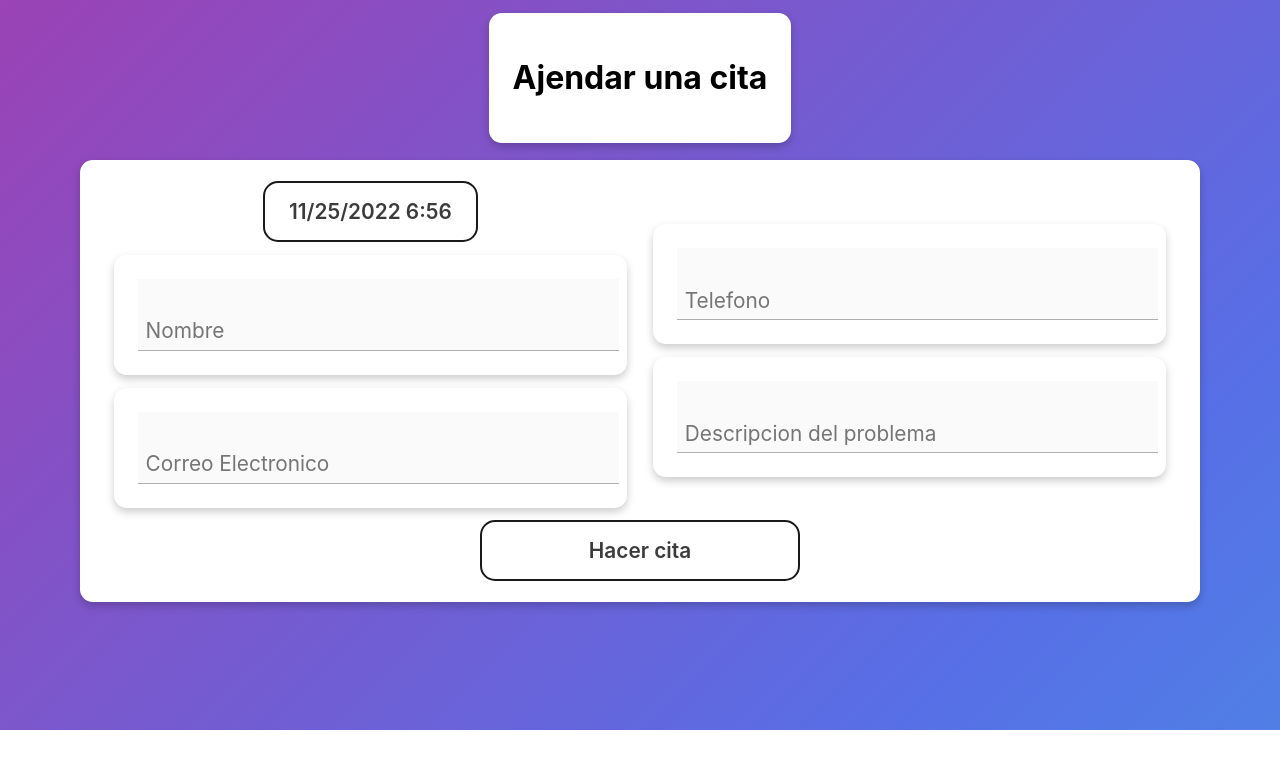
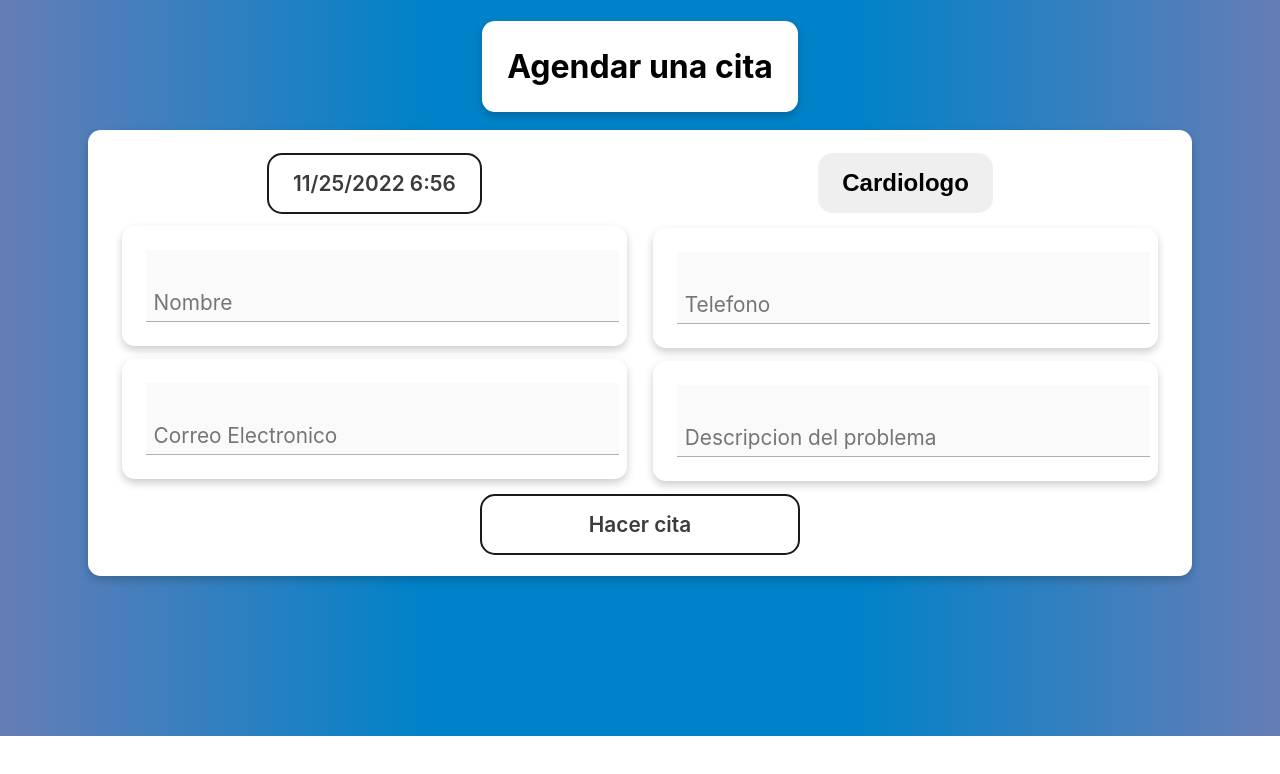
Before and after one commit to AlexLiCa/proyecto_consultorio, a React (Create React App) app in the folder consultorio/: page / in a window 1280 px wide. Shown: the top 774 px of the page. Built offline with nearby package versions, Linux system fonts and the light colour scheme.

Commit message:
diseño de la pagina de citas listo

```diff
--- a/consultorio/src/App.css
+++ b/consultorio/src/App.css
@@ -9,25 +9,11 @@ body {
 }
 
 .bg {
-  width: auto;
-  height: auto;
-  min-height: 45em;
-  padding-bottom: 0.6rem;
-  background-size: 300% 300%;
-  background-image: linear-gradient(
-        -45deg,
-        rgba(59,173,227,1) 0%,
-        rgba(87,111,230,1) 25%,
-        rgba(152,68,183,1) 51%,
-        rgba(255,53,127,1) 100%
-  );
-  animation: AnimateBG 20s ease infinite;
-}
-
-@keyframes AnimateBG {
-  0%{background-position:0% 50%}
-  50%{background-position:100% 50%}
-  100%{background-position:0% 50%}
+  background: #667db6;  /* fallback for old browsers */
+  background: -webkit-linear-gradient(to right, #667db6, #0082c8, #0082c8, #667db6);  /* Chrome 10-25, Safari 5.1-6 */
+  background: linear-gradient(to right, #667db6, #0082c8, #0082c8, #667db6); /* W3C, IE 10+/ Edge, Firefox 16+, Chrome 26+, Opera 12+, Safari 7+ */
+  min-height: 45rem;
+  padding: 0.5rem;
 }
 
 
@@ -69,6 +55,17 @@ body {
   transition: 0.3s;
         /* arriba - derecha - abajo- izquierda  */
   padding: 1.5rem;
+  margin: 0.8rem;
+  border-radius: .8rem;
+  background: white;
+}
+
+.card-title {
+  /* Add shadows to create the "card" effect */
+  box-shadow: 0 4px 8px 0 rgba(0,0,0,0.2);
+  transition: 0.3s;
+        /* arriba - derecha - abajo- izquierda  */
+  padding: 0.3rem 1.6rem 0.3rem 1.6rem;
   margin: 0.8rem;
   border-radius: .8rem;
   background: white;
@@ -210,3 +207,54 @@ body {
   transform: scaleX(1);
   transition: all 0.1s ease;
 }
+
+.dropbtn {
+  border: 2px solid #1A1A1A;
+  border-radius: 15px;
+  box-sizing: border-box;
+  color: black;
+  padding: 16px;
+  font-size: 1.5rem;
+  border: none;
+  cursor: pointer;
+  font-weight: 600;
+  line-height: normal;
+  margin: 0.1em;
+  max-width: 20rem;
+  outline: none;
+  padding: 16px 24px;
+}
+
+.dropdown {
+  position: relative;
+  display: inline-block;
+}
+
+.dropdown-content {
+  display: none;
+  position: absolute;
+  background-color: #f9f9f9;
+  min-width: 160px;
+  box-shadow: 0px 8px 16px 0px rgba(0,0,0,0.2);
+  z-index: 1;
+}
+
+.dropdown-content a {
+  color: black;
+  padding: 12px 16px;
+  text-decoration: none;
+  display: block;
+}
+
+.dropdown-content a:hover {background-color: #f1f1f1}
+
+.dropdown:hover .dropdown-content {
+  display: block;
+}
+
+.dropdown:hover .dropbtn {
+  color: #fff;
+  background-color: #1A1A1A;
+  box-shadow: rgba(0, 0, 0, 0.25) 0 8px 15px;
+  transform: translateY(-2px);
+}
--- a/consultorio/src/App.js
+++ b/consultorio/src/App.js
@@ -7,6 +7,7 @@ function App() {
 
   const[selected, setDate] = useState(new Date());
   const[citas, agregarCita] = useState([]);
+  const[doctor, setDoctor] = useState("Cardiologo");
 
   const today = new Date();
   const min = new Date();
@@ -57,8 +58,8 @@ function App() {
     <div className="bg">
       <div className="body">
             <div className="container">
-              <div className="card">
-                  <h1>Ajendar una cita</h1>
+              <div className="card-title">
+                  <h1>Agendar una cita</h1>
               </div>
             </div>
               <div className="container-white">
@@ -91,6 +92,17 @@ function App() {
                         </div>
                     </div>
                   <div className="row">
+                        <div class="dropdown">
+                          <button class="dropbtn">{doctor}</button>
+                          <div class="dropdown-content">
+                          <a  onClick={()=> setDoctor("Cardiologo")}>Cardiologo</a>
+                          <a  onClick={()=> setDoctor("Alergólogo")}>Alergólogo </a>
+                          <a  onClick={()=> setDoctor("Gastroenterólogo")}>Gastroenterólogo</a>
+                          <a  onClick={()=> setDoctor("Hematólogo")}>Hematólogo</a>
+                          <a  onClick={()=> setDoctor("Hepatólogo")}>Hepatólogo</a>
+                          <a  onClick={()=> setDoctor("Nefrólogo")}>Nefrólogo</a>
+                        </div>
+                        </div>
                         <div className="card">
                         <label for="inp" className="inp">
                           <input type="tel" id="inp" placeholder="Telefono"></input>
```
